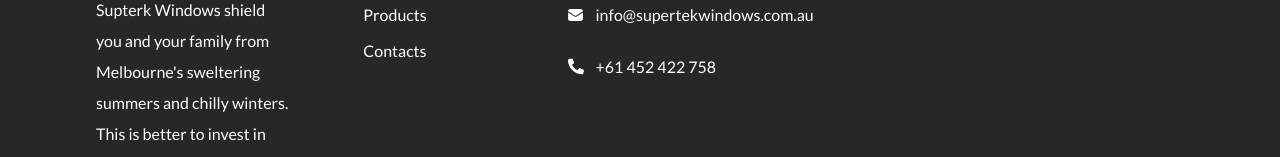
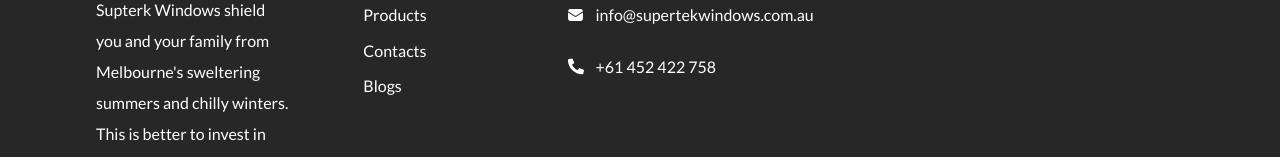
Before and after one commit to bittu4/Supertek, a React (Vite) app: page /doors/LaundryComboDoor in a window 1280 px wide. Shown: the part 5080-5237 px from the top of the page. Built offline with nearby package versions, Linux system fonts and the light colour scheme.

Commit message:
add blog url

```diff
--- a/src/constants/index.js
+++ b/src/constants/index.js
@@ -512,6 +512,7 @@ export const footerLinks = [
   { to: "#about", name: "About" },
   { to: "#products", name: "Products" },
   { to: "#contact", name: "Contacts" },
+  {to: "https://blog.supertekwindows.com.au/", name: "Blogs"}
 ];
 
 export const footerContactInfo = [
```
